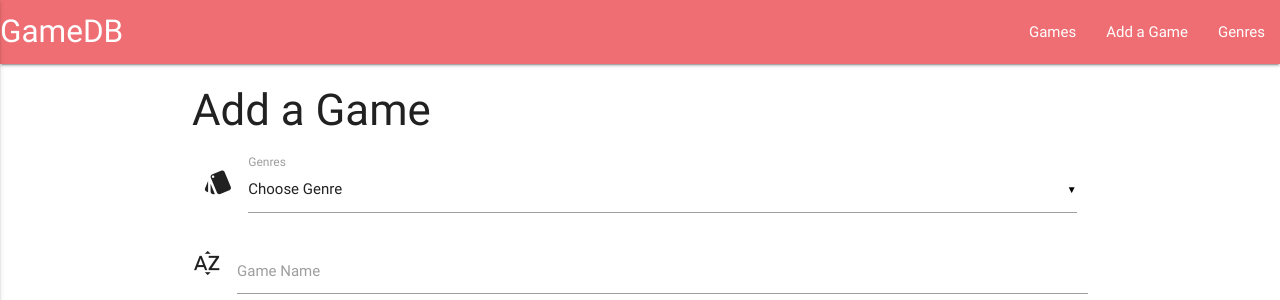
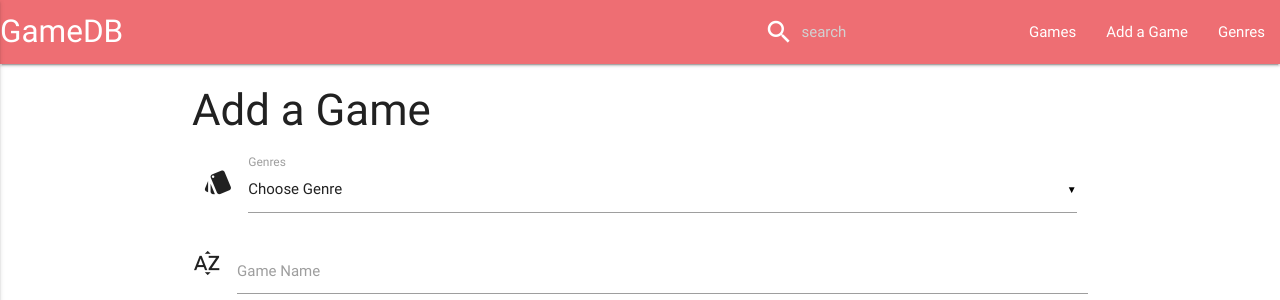
Before and after one commit to VladimirB3/ms-project-3, a Flask app: page /add_game in a window 1280 px wide. Shown: the top 300 px of the page. Run offline with Flask 2, Linux system fonts and the light colour scheme; data that the repository does not hold is empty; some libraries are stand-ins or nearby versions.

Commit message:
Added a searchbar to the navigation menu

```diff
--- a/templates/base.html
+++ b/templates/base.html
@@ -15,6 +15,18 @@
                 <a href="{{url_for('get_games')}}" class="brand-logo">GameDB</a>
                 <a href="#" data-activates="mobile-demo" class="button-collapse"><i class="material-icons">menu</i></a>
                 <ul id="nav-mobile" class="right hide-on-med-and-down">
+                    <li>
+                        <div class="center row">
+                            <div class="col s12 " >
+                                <div class="row" id="topbarsearch">
+                                    <div class="input-field col s6 s12 red-text">
+                                        <i class="white-text material-icons prefix">search</i>
+                                        <input type="text" placeholder="search" id="autocomplete-input" class="autocomplete red-text" >
+                                    </div>
+                                </div>
+                            </div>
+                        </div>
+                    </li>
                     <li><a href="{{url_for('get_games')}}">Games</a></li>
                     <li><a href="{{url_for('add_game')}}">Add a Game</a></li>
                     <li><a href="{{url_for('get_genres')}}">Genres</a></li>
```
